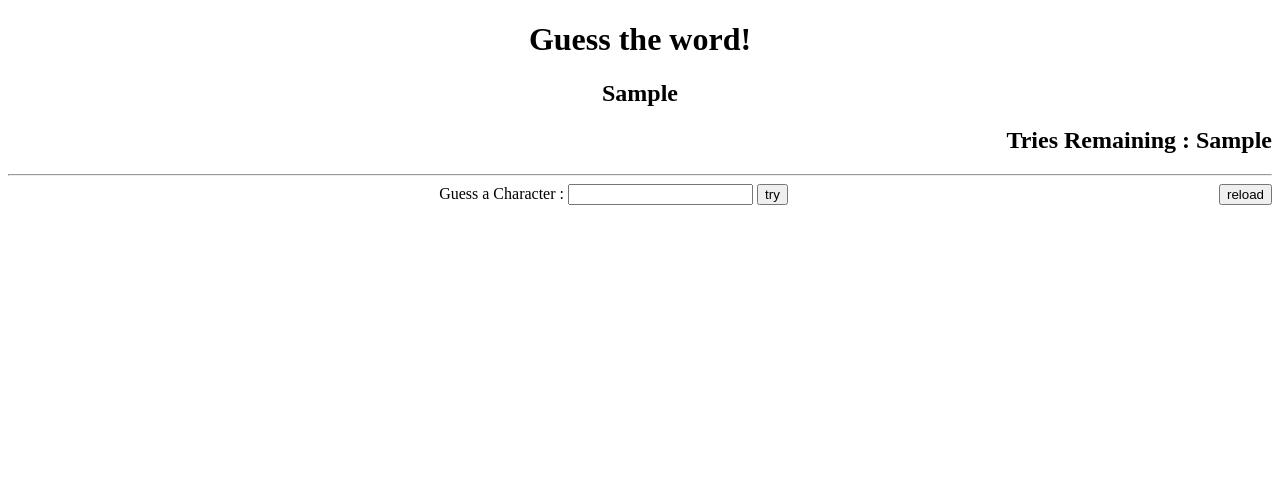
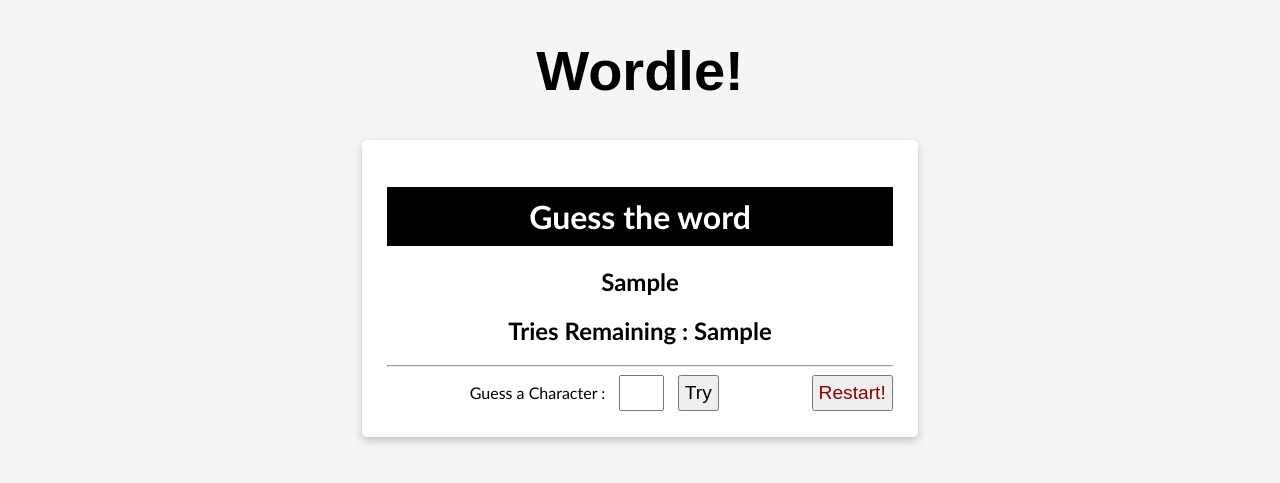
Before and after one commit to jaijoshi2712/guess-the-word, a Spring app: template src/main/resources/templates/game-home-page.html in a window 1280 px wide. Shown: the top 483 px of the page. Run offline with Thymeleaf, Linux system fonts and the light colour scheme; the template is opened without the code that fills it: most values are stand-ins (such as "Sample title", 1, 10 or a date in 2020); data that the repository does not hold is empty.

Commit message:
added UI and single alphabet checks

```diff
--- a/src/main/resources/templates/game-home-page.html
+++ b/src/main/resources/templates/game-home-page.html
@@ -1,8 +1,71 @@
 <!DOCTYPE html>
 <html lang="en"  xmlns:th="http://www.thymeleaf.org">
+
 <head>
-    <meta charset="UTF-8">
-    <title>GuessTheWord</title>
+    <title>Word Guessing Game</title>
+    <style>
+
+body{
+    background-color:whitesmoke;
+}
+
+#gameName{
+    width: 100%;
+    align-items: center;
+    text-align: center;
+    border-radius: 5px;
+    font-family: fantasy;
+    font-size: 3.5em;
+}
+
+#heading {
+	/* background-color: rgb(231, 231, 231);  */
+    background-color: black;
+	color: white;
+	font-size: xx-large;
+	padding: 2%;
+
+}
+
+
+.card {
+    background-color: white;
+	min-width: 40%;
+	width: 50vh;
+	min-height: 30vh;
+	box-shadow: 0 4px 8px 0 rgba(0, 0, 0, 0.2);
+	transition: 0.3s;
+	border-radius: 5px;
+	/* margin-top: 20px;  */
+    margin: 20px auto;
+	padding: 2%;
+}
+
+body {
+	/* display: flex;  */
+	text-align: center;
+	font-family: "Gill Sans",
+				"Gill Sans MT",
+				Calibri, "Trebuchet MS",
+				sans-serif;
+}
+
+input {
+	/* width: 30px;  */
+	padding: 1%;
+	font-size: larger;
+	text-align: center;
+	margin-left: 2%;
+}
+#guessedChar{
+    width: 30px;
+}
+
+#displayWord {
+	font-size: xx-large;
+}
+
+    </style>
 
 <script th:inline="javascript">
 
@@ -23,19 +86,27 @@
 
 </script>
 </head>
+
 <body>
-<h1 align="center">Guess the word!</h1>
-<h2 align="center" th:text= "${wordToDisplay}">show a random words here</h2>
-<h2 align="right" th:text="'Tries Remaining : ' + ${triesLeft}">Show number of tries:</h2>
+    <p><h1 id="gameName" >Wordle!</h1> </p>
+
+    <div class="card">
+        <h1 id="heading">Guess the word</h1>
+        <p>
+              <h2 class="word-to-guess" th:text= "${wordToDisplay}">show a random words here</h2>
+          </p>
+
+        <h2 class="tries-remaining" th:text="'Tries Remaining : ' + ${triesLeft}">Show number of tries:</h2>
 <hr/>
-<input type="button" value="reload" id="reload" style="float:right;" onclick="reloadGame()">
+<input type="button" value="Restart!" id="reload" style="float:right; color: darkred;" onclick="reloadGame()">
 <div align = "center">
     <form action="game-home" method = "GET">
         <label>Guess a Character : </label>
-        <input type="text" name="guessedChar" id="guessedChar"/>
-        <input type="submit" value="try" id="try"/>
+        <input type="text" maxlength="1" name="guessedChar" id="guessedChar"/>
+        <input type="submit" value="Try" id="try"/>
     </form>
 </div>
+    </div>
+</body>
 
-</body>
 </html>
```
Also changed, not shown: src/main/java/com/javaproject/guesstheword/guesstheword/service/GameService.java (+25 -5 lines). Lines whose indentation alone changed are shown as unchanged.
